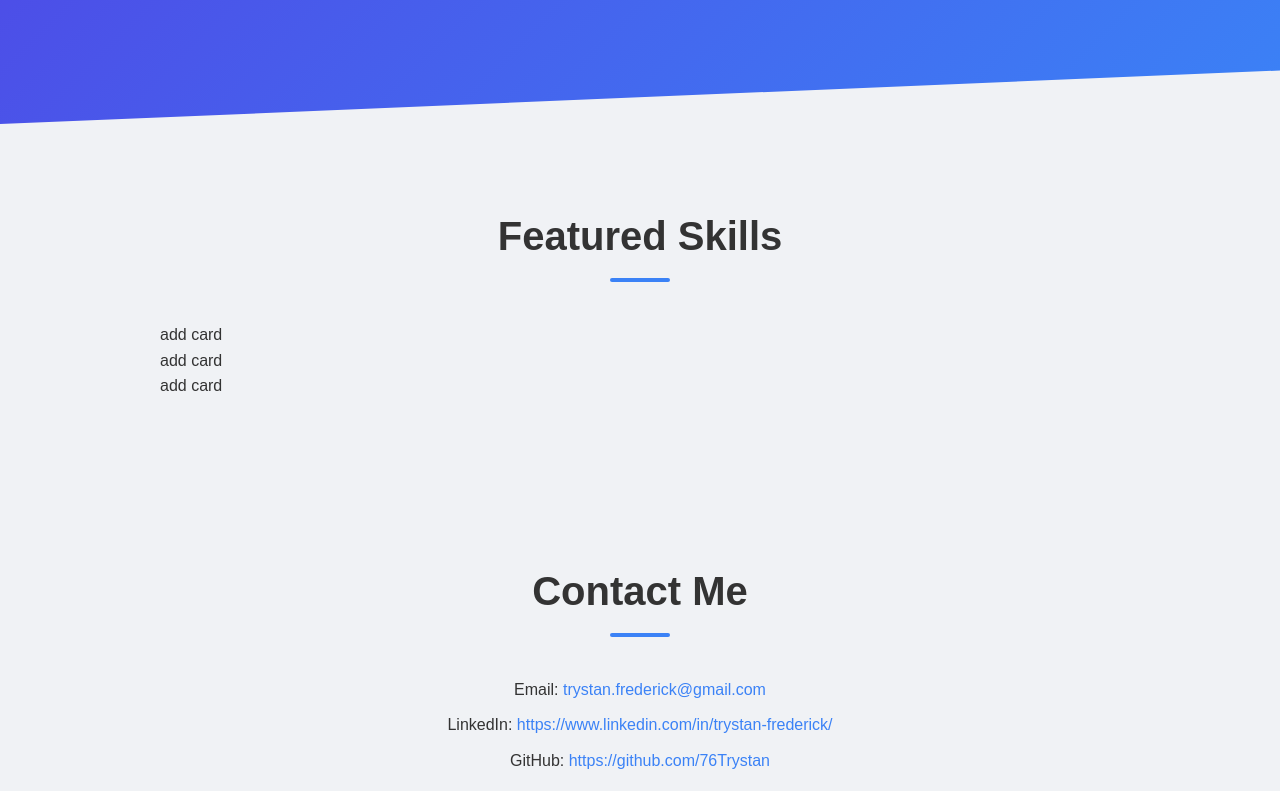
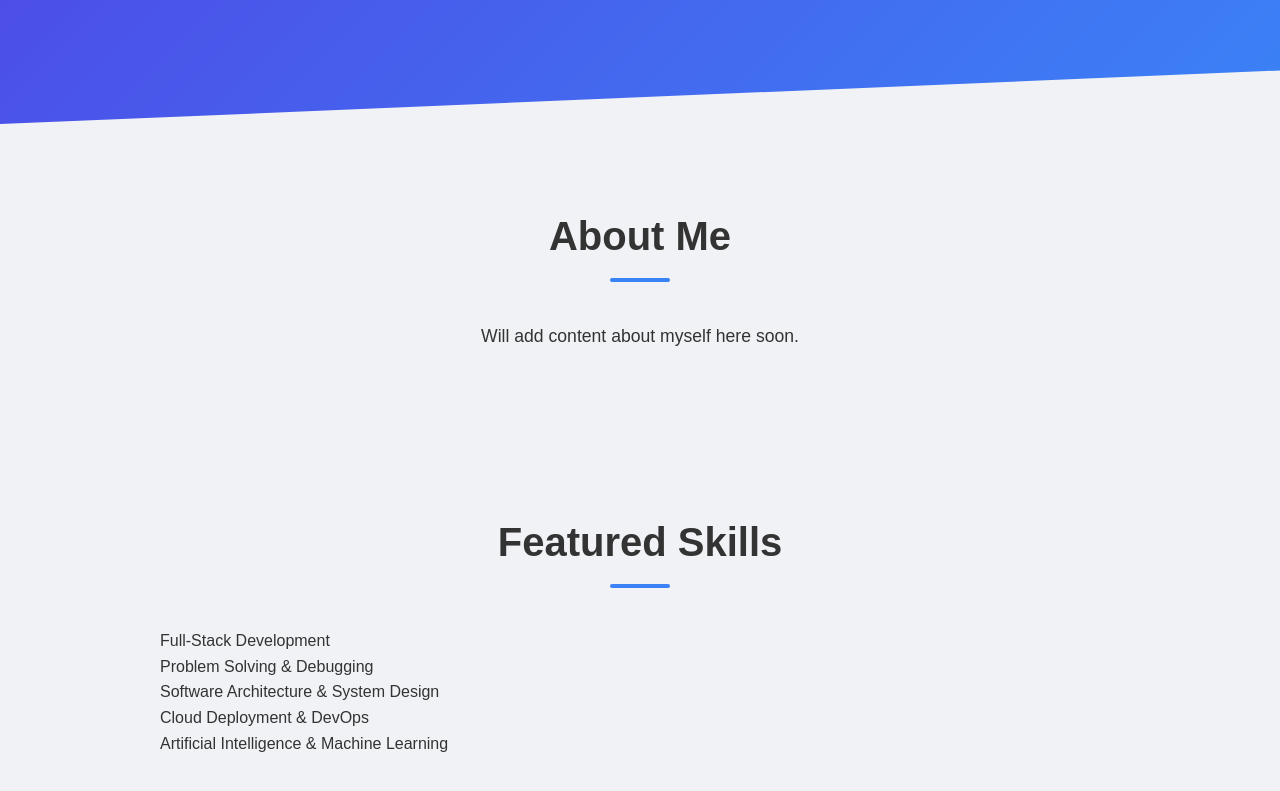
Before and after one commit to 76Trystan/portfolio-website, a React (Create React App) app: page / in a window 1280 px wide. Shown: the part 289-1080 px from the top of the page. Built offline with nearby package versions, Linux system fonts and the light colour scheme.

Commit message:
added skill section

```diff
--- a/src/App.css
+++ b/src/App.css
@@ -173,4 +173,5 @@ footer {
     flex-direction: column;
     gap: 15px;
   }
+
 }
--- a/src/pages/Home.js
+++ b/src/pages/Home.js
@@ -1,3 +1,4 @@
+
 import Contact from "../components/Contact";
 import About from "../components/About";
 
@@ -9,13 +10,15 @@ export default function Home() {
         <h1>Hello, I'm Trystan</h1>
         <p>Software Engineering · Full-Stack Developer · Problem Solver</p>
       </header>
-
+      <About />
       <section className="section">
         <h2>Featured Skills</h2>
         <div className="card-grid">
-          <div className="card">add card</div>
-          <div className="card">add card</div>
-          <div className="card">add card</div>
+          <div className="card">Full-Stack Development</div>
+          <div className="card">Problem Solving & Debugging</div>
+          <div className="card">Software Architecture & System Design</div>
+          <div className="card">Cloud Deployment & DevOps</div>
+          <div className="card">Artificial Intelligence & Machine Learning</div>
         </div>
       </section>
       <Contact />
```
